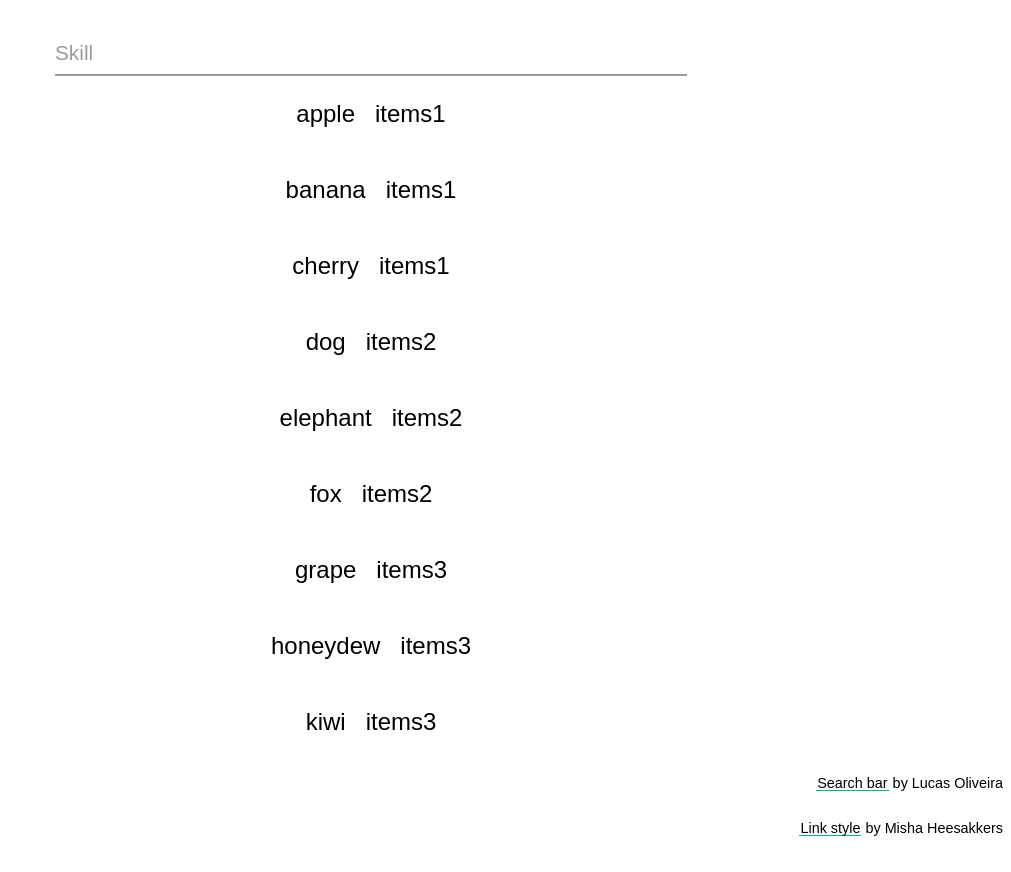
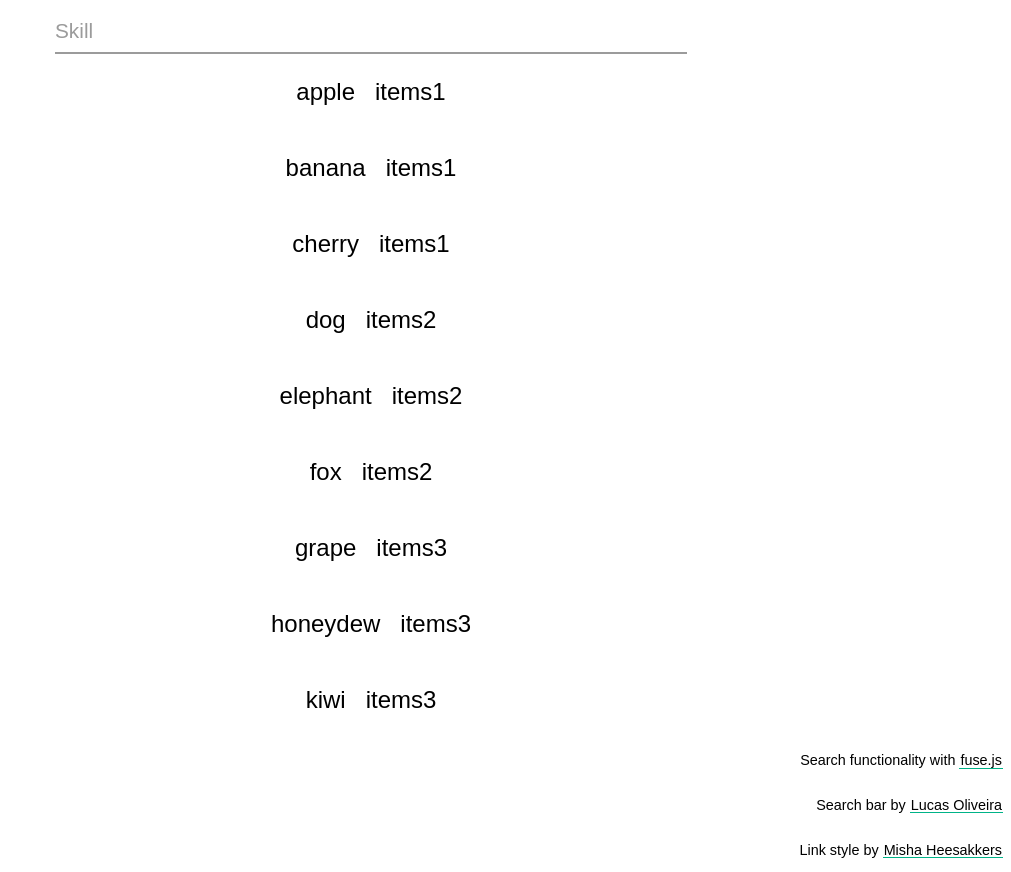
Before and after one commit to dani-catthumb/dani-catthumb.github.io, a plain HTML site: page index.html in a window 1280 px wide. Shown: the part 37-909 px from the top of the page, without its empty margins (269-1280 px from the left). Before the commit the page ends 887 px from the top, so only its background shows below. Drawn offline with nearby package versions, Linux system fonts and the light colour scheme.

Commit message:
more links

```diff
--- a/index.html
+++ b/index.html
@@ -22,8 +22,9 @@
         <div id="content-display"></div>
     </main>
     <footer>
-        <p><a href="https://codepen.io/lucasyem" class="link-2">Search bar</a> by Lucas Oliveira</p>
-        <p><a href="https://codepen.io/MishaHahaha" class="link-2">Link style</a> by Misha Heesakkers</p>
+        <p>Search functionality with <a href="https://www.fusejs.io/" class="link-2">fuse.js</a></p>
+        <p>Search bar by <a href="https://codepen.io/lucasyem" class="link-2">Lucas Oliveira</a></p>
+        <p>Link style by <a href="https://codepen.io/MishaHahaha" class="link-2">Misha Heesakkers</a></p>
     </footer>
     <script src="https://cdn.jsdelivr.net/npm/fuse.js@7.0.0"></script>
     <script src="/script.js"></script>
```
